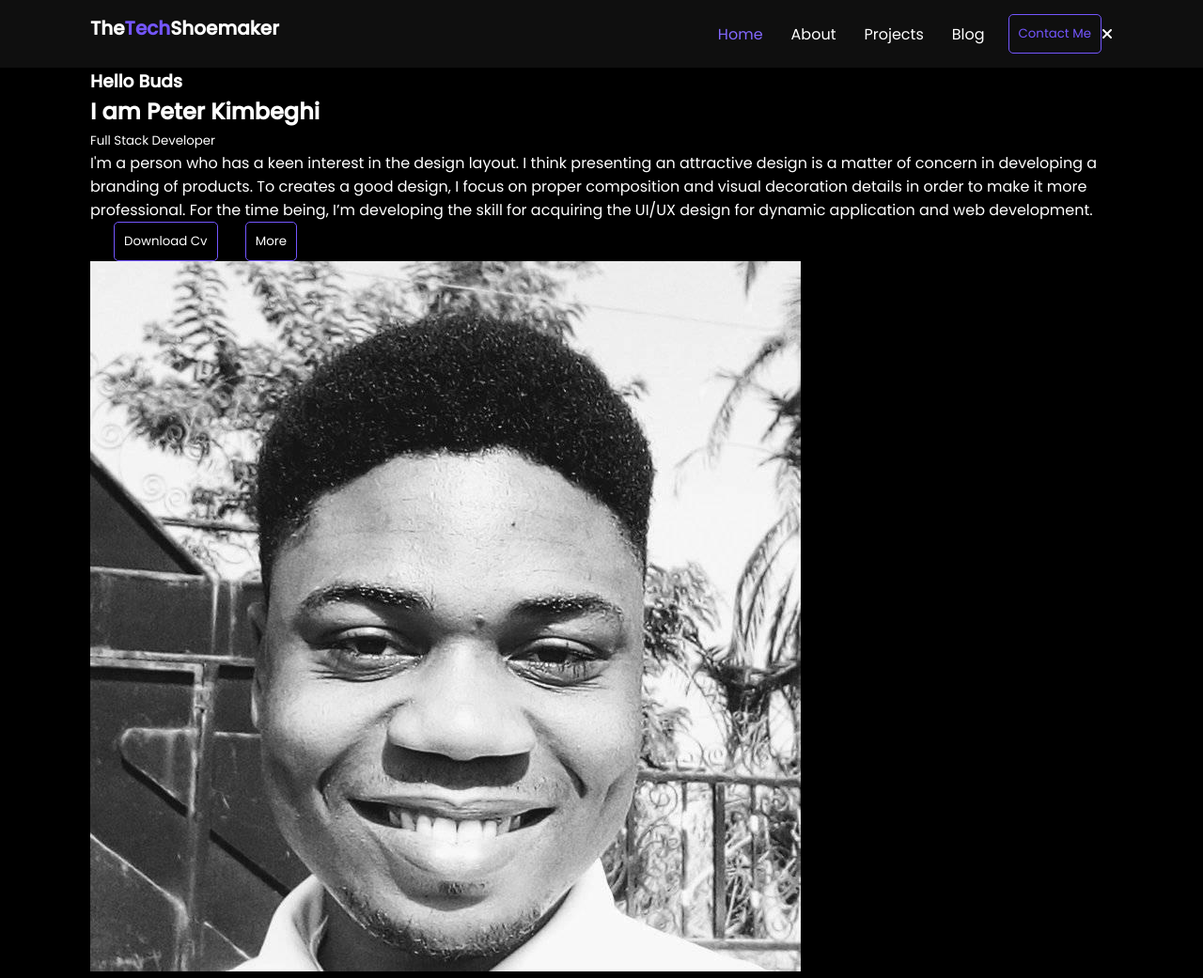
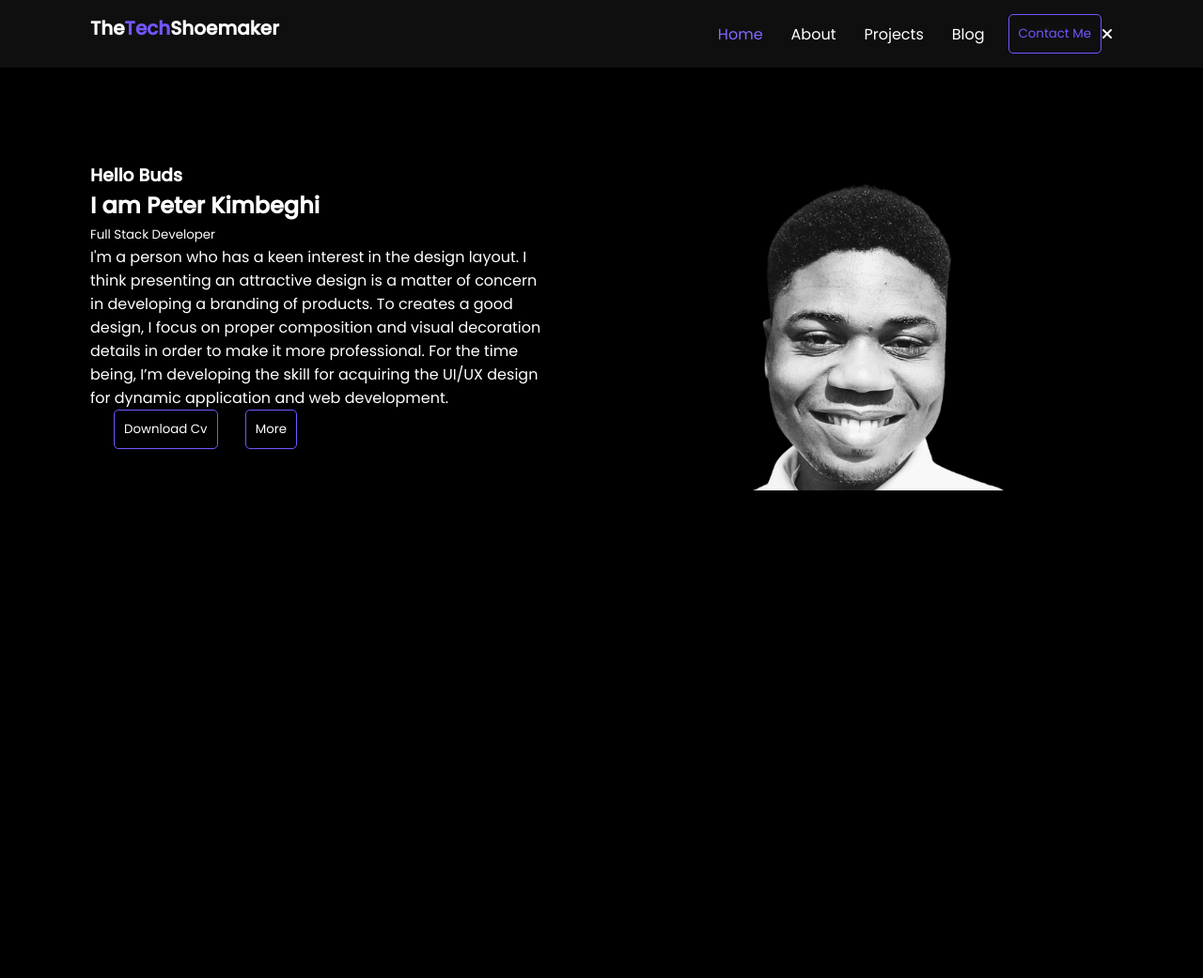
Before and after one commit to dtechshoemaker/my-portfolio, a Django app: page / in a window 1280 px wide. Shown: the whole page at 94% size. After the commit the page ends 522 px from the top, so only its background shows below. Run offline with Django 4.2, Linux system fonts and the light colour scheme; some libraries are stand-ins or nearby versions.

Commit message:
Added a no bg image

```diff
--- a/static/base.css
+++ b/static/base.css
@@ -128,5 +128,21 @@ button a:hover {
 /* Header Ends */
 
 /* Hero section Start */
+    .hero{
+        display: flex;
+        flex-direction: row;
+        justify-content: space-between;
+        height: 80vh;
+        padding: 100px 0;
+    }
 
+    .hero-text{
+        padding-right: 150px;
+    }
+
+    .hero-image img{
+        width: 450px;
+        height: 350px;
+        padding-right: 100px;
+    }
 /* Hero Section Ends */
--- a/templates/home.html
+++ b/templates/home.html
@@ -4,7 +4,7 @@
 {% block content %}
 <section>
     <div class="container">
-        <div class="hero-image">
+        <div class="hero">
             <div class="hero-text">
                 <div class="header">
                     <h3>Hello Buds</h3>
@@ -20,7 +20,7 @@
                 </div>
             </div>
             <div class="hero-image">
-                <img src="{% static 'temp.jpg' %}" alt="">
+                <img src="{% static 'temp.png' %}" alt="">
             </div>
         </div>
     </div>
```
Also changed, not shown: static/temp.jpg (deleted), static/temp.png (added).
